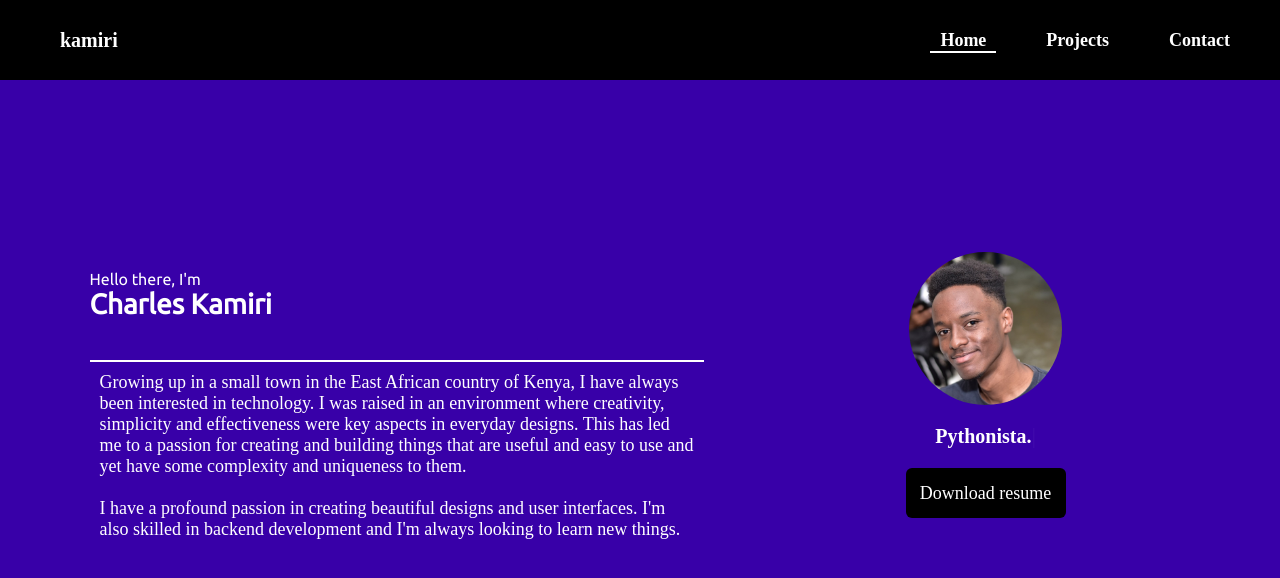
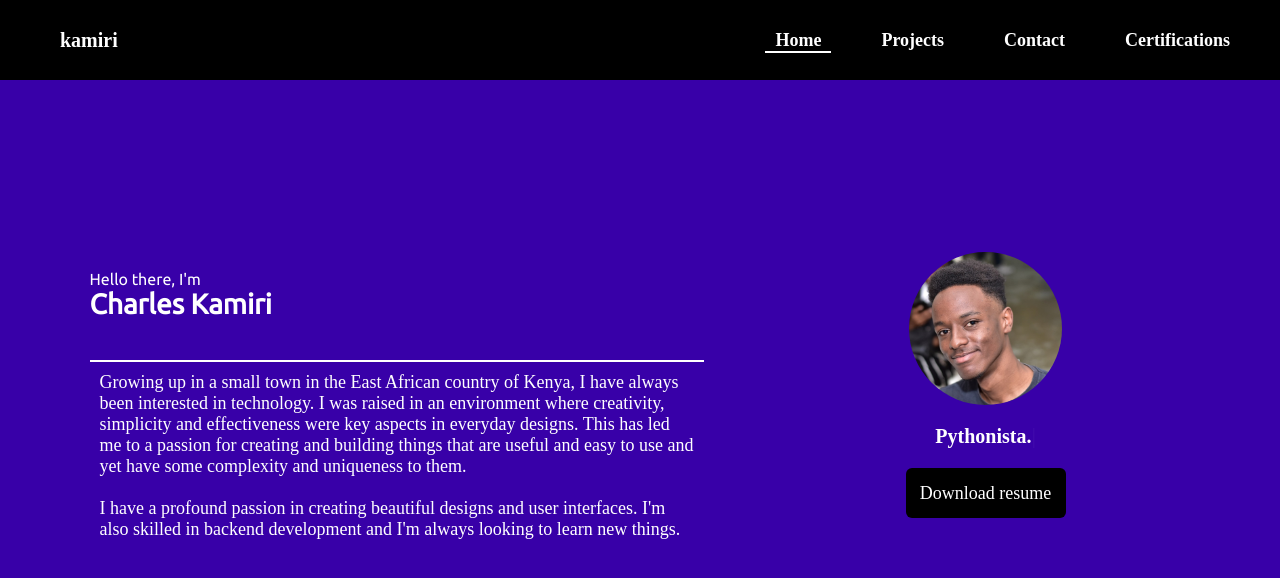
Before and after one commit to kamiri-charles/portfolio-v2, a React (Vite) app: page /#/ in a window 1280 px wide. Shown: the top 578 px of the page. Built offline with nearby package versions, Linux system fonts and the light colour scheme; no server answers; a web font is replaced by a local one.

Commit message:
feat: Add certifications link

```diff
--- a/src/components/Navbar/index.jsx
+++ b/src/components/Navbar/index.jsx
@@ -60,6 +60,15 @@ const Navbar = () => {
 						Contact
 					</div>
 				</Link>
+
+				{/* Certifications */}
+				<Link to="/" onClick={() => setCurrentTab("certifications")}>
+					<div
+						className={`link${currentTab == "certifications" ? " current-tab" : ""}`}
+					>
+						Certifications
+					</div>
+				</Link>
 			</div>
 
 			{/* Mobile navbar */}
```
